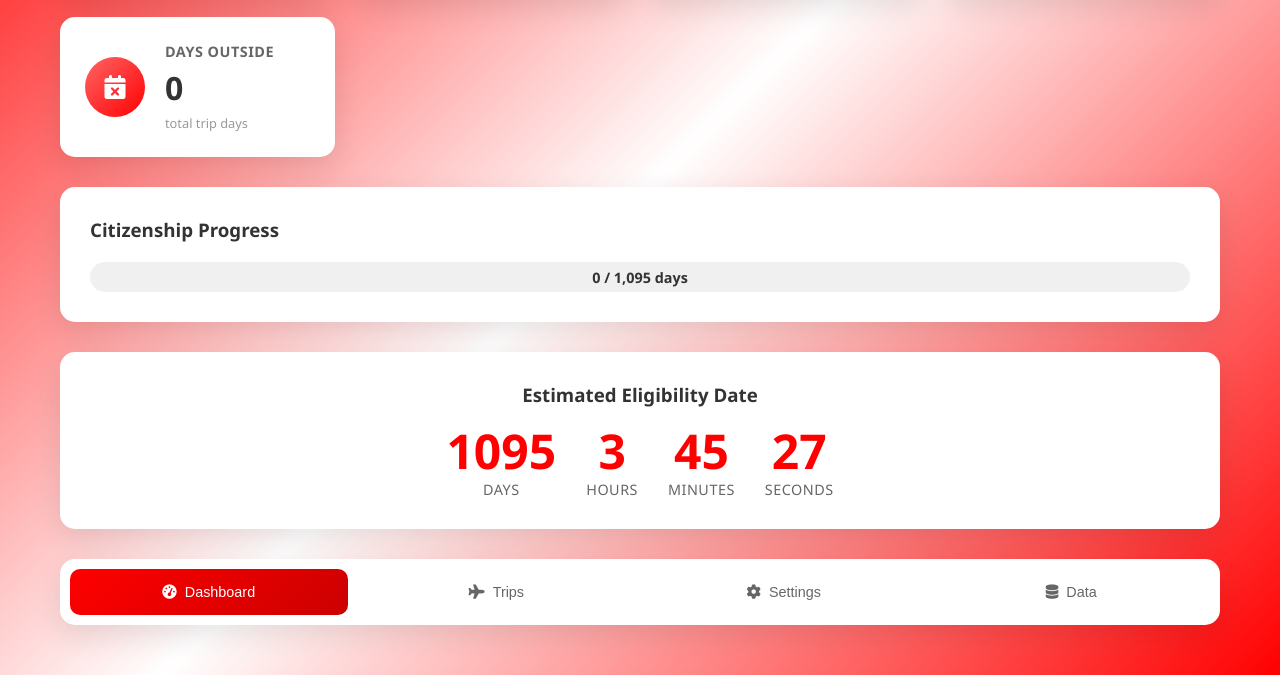
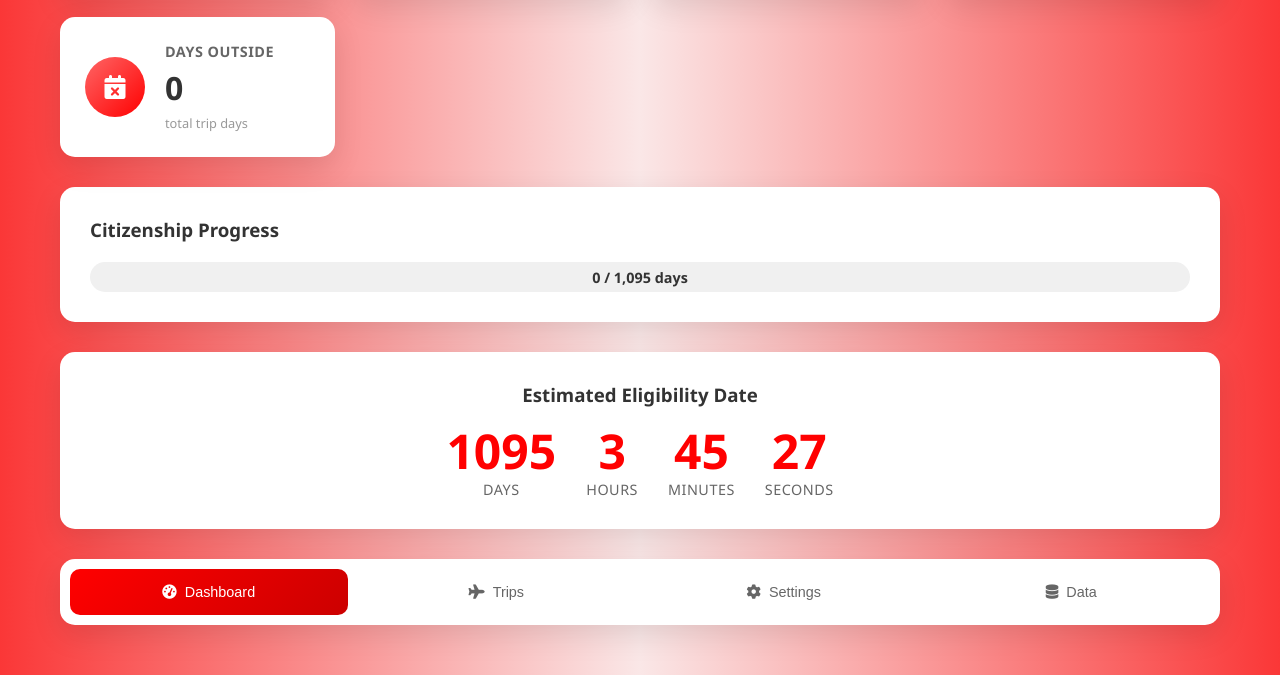
Before and after one commit to jab-creator/canadian-citizen-progression, a plain HTML site: page index.html in a window 1280 px wide. Shown: the part 282-957 px from the top of the page. Drawn offline with Linux system fonts and the light colour scheme.

Commit message:
Updated gradiant

```diff
--- a/styles.css
+++ b/styles.css
@@ -7,7 +7,8 @@
 
 body {
     font-family: 'Segoe UI', Tahoma, Geneva, Verdana, sans-serif;
-    background: linear-gradient(135deg, #FF0000 0%, #FFFFFF 50%, #FF0000 100%);
+    /* Adjusted gradient proportions to make the middle white part thicker */
+    background: linear-gradient(90deg, #fa3737 0%, #fae7e7 50%, #fa3737 100%);
     min-height: 100vh;
     color: #333;
 }
```
